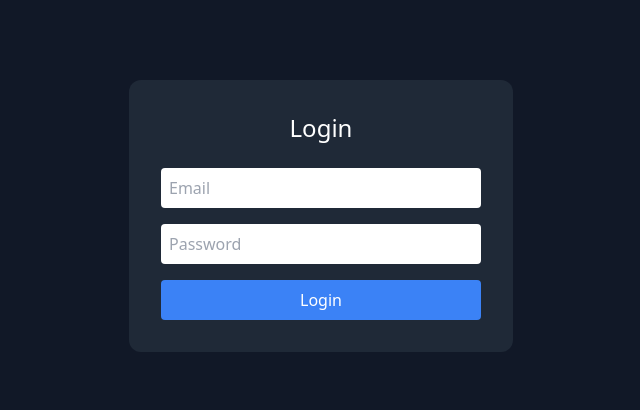
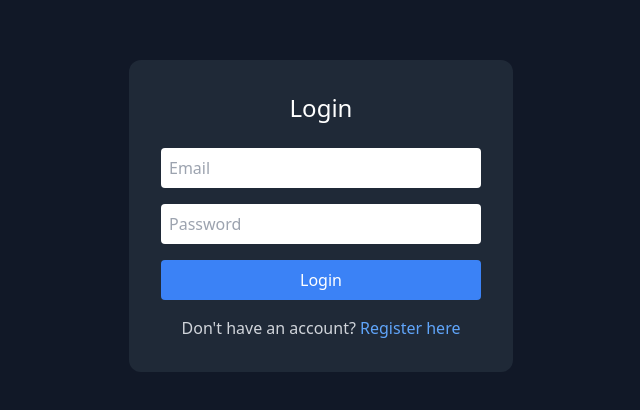
Before and after one commit to hihabibiiii/LMS-, a React app in the folder frontend/: page /login in a window 1280 px wide. Shown: the part 184-594 px from the top of the page, without its empty margins (319-959 px from the left). Built offline with nearby package versions, Linux system fonts and the light colour scheme; the HTML template or start-up script is replaced by a standard one.

Commit message:
Added Regester page link in login page

```diff
--- a/frontend/src/pages/Login.jsx
+++ b/frontend/src/pages/Login.jsx
@@ -1,4 +1,4 @@
-import { useNavigate } from "react-router-dom";
+import { Link, useNavigate } from "react-router-dom";
 import { useState } from "react";
 import { loginUser } from "../api/api";
 
@@ -88,7 +88,12 @@ className="bg-blue-500 w-full py-2 rounded hover:bg-blue-600"
 >
 Login
 </button>
-
+<p className="text-center mt-4 text-gray-300">
+Don't have an account?{" "}
+<Link to="/register" className="text-blue-400 hover:underline">
+Register here
+</Link>
+</p>
 </form>
 
 </div>
```
Also changed, not shown: 1 other file (tests, documents, lock files or other folders).
